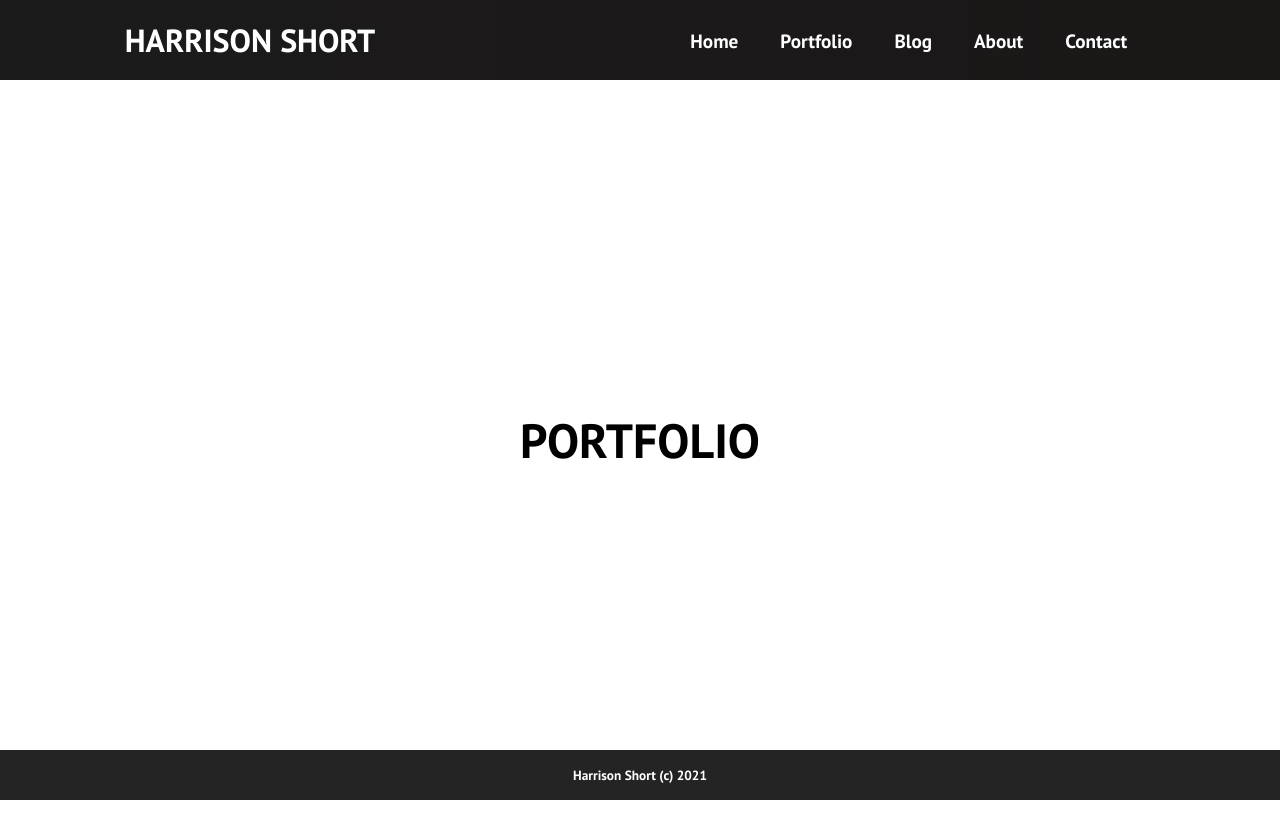
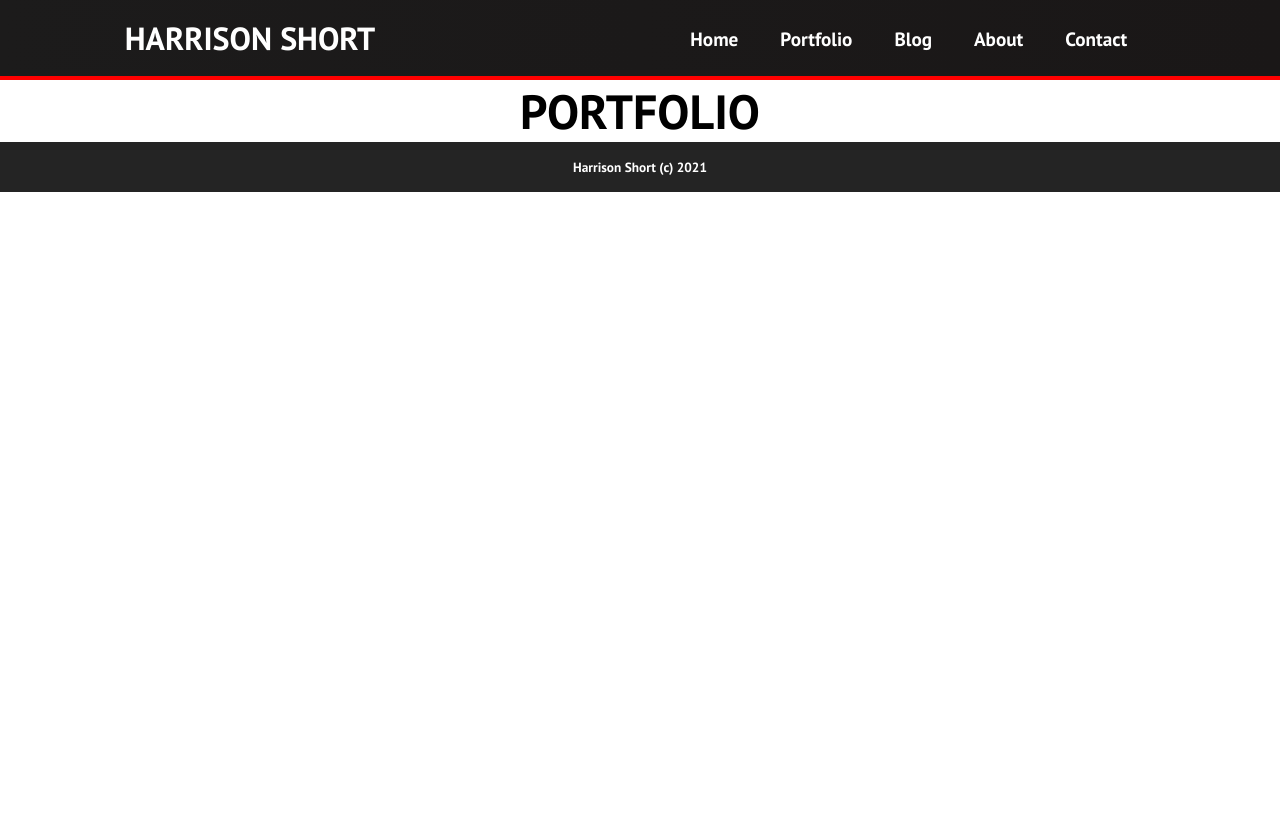
Before and after one commit to HarrisonShort/portfolio-website, a React (Create React App) app: page /portfolio in a window 1280 px wide. Shown: the top 838 px of the page. After the commit the page ends 800 px from the top, so only its background shows below. Built offline with nearby package versions, Linux system fonts and the light colour scheme.

Commit message:
CHANGE some shit

```diff
--- a/src/App.css
+++ b/src/App.css
@@ -11,7 +11,7 @@
 .about,
 .contact {
   display: flex;
-  height: 90vh;
+  height: 100%;
   align-items: center;
   justify-content: center;
   font-size: 3rem;
--- a/src/components/Navbar.css
+++ b/src/components/Navbar.css
@@ -8,6 +8,7 @@
   position: sticky;
   top: 0;
   z-index: 999;
+  border-bottom: 4px solid rgb(255, 0, 0);
 }
 
 .navbar-container {
```
